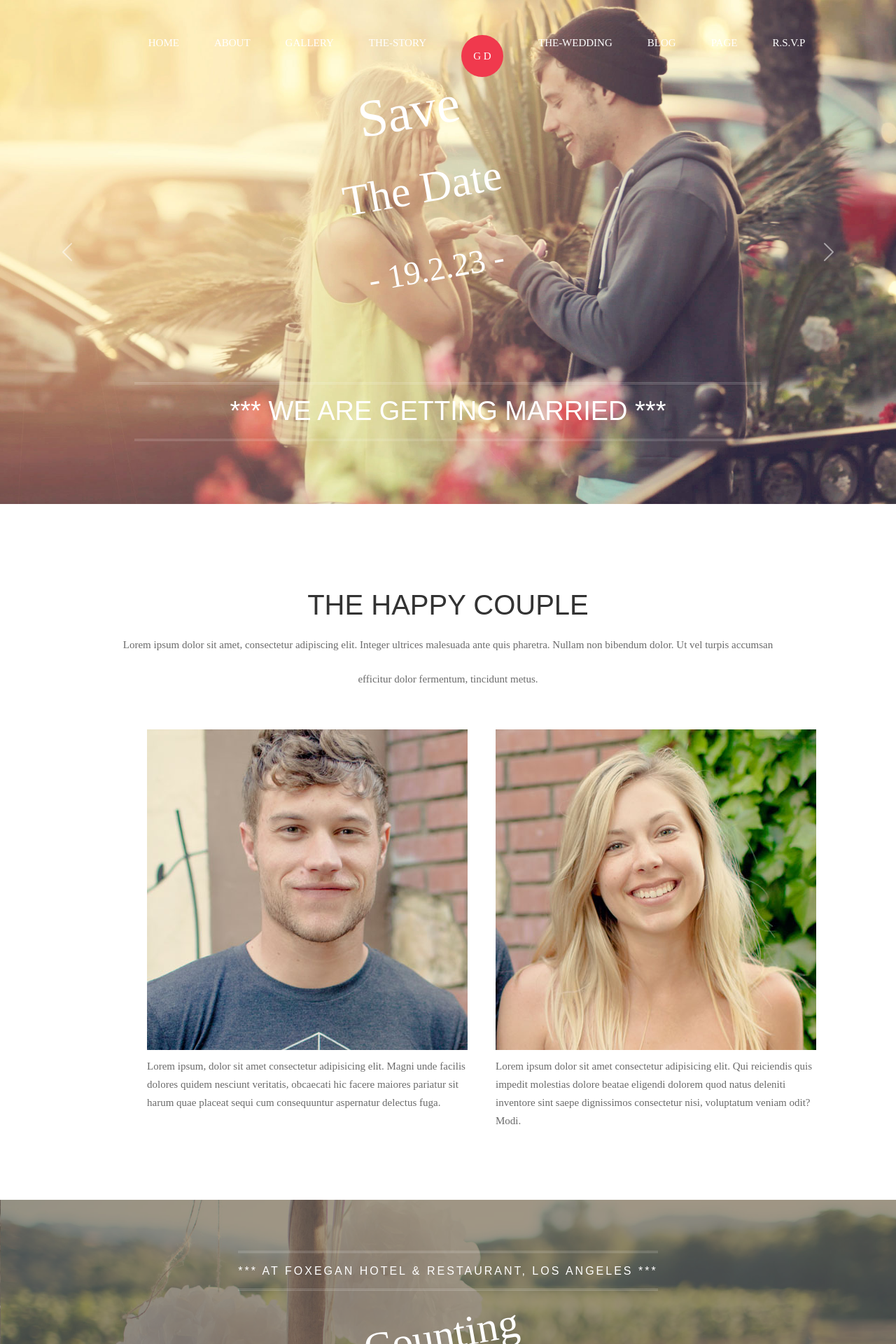
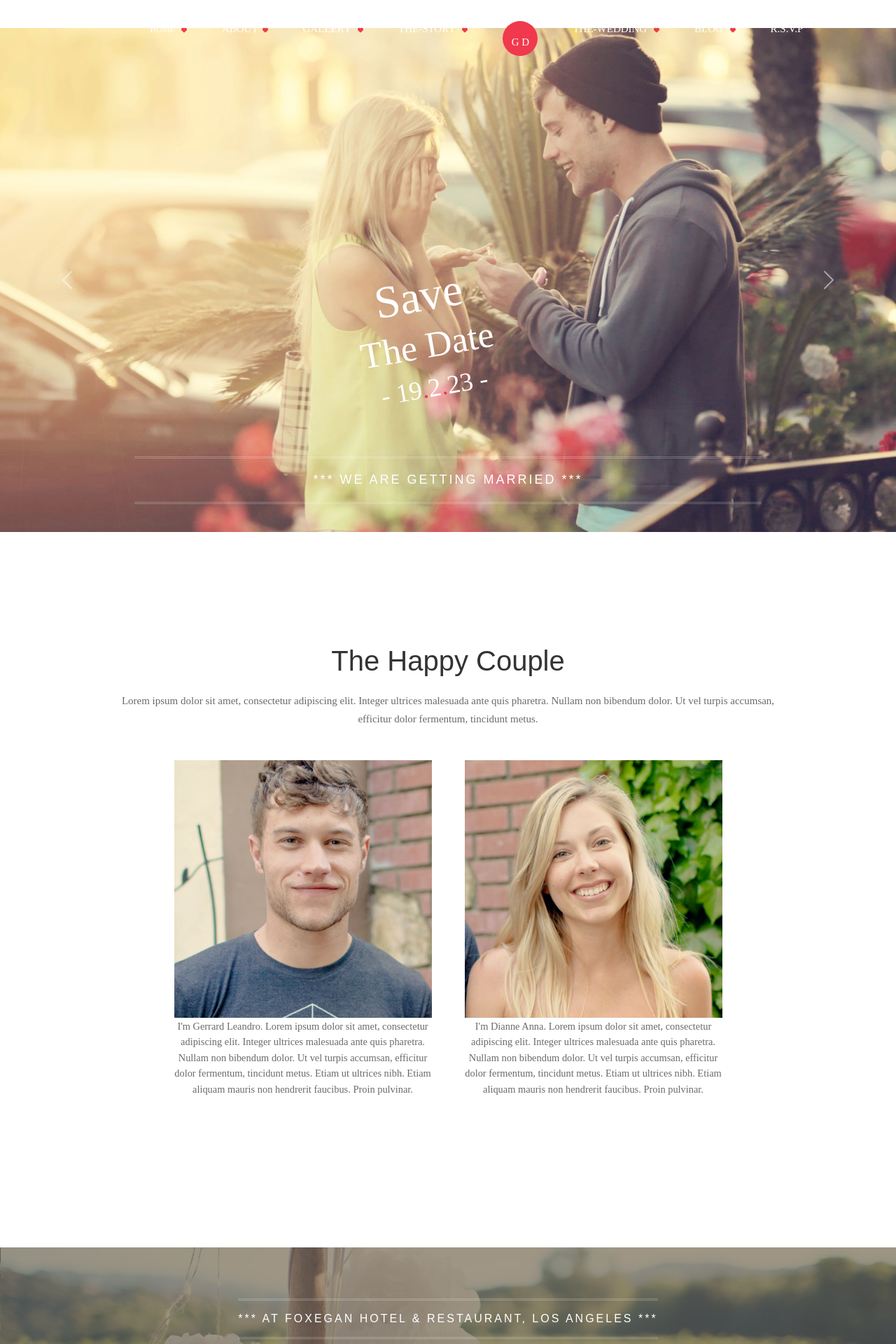
Before and after one commit to KiranSg-coder/Wedding-website, a React (Create React App) app: page / in a window 1280 px wide. Shown: the top 1920 px of the page at 70% size. Built offline with nearby package versions, Linux system fonts and the light colour scheme.

Commit message:
home page done

```diff
--- a/src/Components/Carousel/Carouselpage.jsx
+++ b/src/Components/Carousel/Carouselpage.jsx
@@ -35,22 +35,10 @@ function Carouselpage() {
               </div>
             </div>
             <div className={styles.banner}>
-              <hr
-                style={{
-                  borderTopWidth: "medium",
-                  borderTopStyle: "double",
-                  borderTopColor: "FFF",
-                }}
-              />
+              <hr />
 
               <h4>*** WE ARE GETTING MARRIED ***</h4>
-              <hr
-                style={{
-                  borderTopWidth: "medium",
-                  borderTopStyle: "double",
-                  borderTopColor: "FFF",
-                }}
-              />
+              <hr />
             </div>
           </CarouselCaption>
         </Carousel.Item>
@@ -58,7 +46,7 @@ function Carouselpage() {
         <Carousel.Item>
           <img
             className="d-block w-100"
-            src={exampleImage2} // Use the imported image file
+            src={exampleImage2}
             alt="Second slide"
             width="100%"
             height="100%"
@@ -68,25 +56,14 @@ function Carouselpage() {
               <div className={styles.save}>Save</div>
               <div className={styles.the_date}>The Date</div>
               <div className={styles.date}>
-                - 19<span color="pink">.</span>2<span color="pink">.</span>23 -
+                - 19<span className={styles.color}>.</span>2
+                <span className={styles.color}>.</span>23 -
               </div>
             </div>
             <div className={styles.banner}>
-              <hr
-                style={{
-                  borderTopWidth: "medium",
-                  borderTopStyle: "double",
-                  borderTopColor: "FFF",
-                }}
-              />
+              <hr />
               <h4>*** WE ARE GETTING MARRIED ***</h4>
-              <hr
-                style={{
-                  borderTopWidth: "medium",
-                  borderTopStyle: "double",
-                  borderTopColor: "FFF",
-                }}
-              />
+              <hr />
             </div>
           </CarouselCaption>
         </Carousel.Item>
@@ -94,7 +71,7 @@ function Carouselpage() {
         <Carousel.Item>
           <img
             className="d-block w-100"
-            src={exampleImage3} // Use the imported image file
+            src={exampleImage3}
             alt="Third slide"
             width="100%"
             height="100%"
@@ -104,25 +81,16 @@ function Carouselpage() {
               <div className={styles.save}>Save</div>
               <div className={styles.the_date}>The Date</div>
               <div className={styles.date}>
-                - 19<span color="pink">.</span>2<span color="pink">.</span>23 -
+                - 19<span className={styles.color}>.</span>2
+                <span className={styles.color}>.</span>23 -
               </div>
             </div>
             <div className={styles.banner}>
-              <hr
-                style={{
-                  borderTopWidth: "medium",
-                  borderTopStyle: "double",
-                  borderTopColor: "FFF",
-                }}
-              />
-              <h4>*** WE ARE GETTING MARRIED ***</h4>
-              <hr
-                style={{
-                  borderTopWidth: "medium",
-                  borderTopStyle: "double",
-                  borderTopColor: "FFF",
-                }}
-              />
+              <hr />
+              <h4 className={styles["banner-text"]}>
+                *** WE ARE GETTING MARRIED ***
+              </h4>
+              <hr />
             </div>
           </CarouselCaption>
         </Carousel.Item>
@@ -132,98 +100,3 @@ function Carouselpage() {
 }
 
 export default Carouselpage;
-
-// import React, { useState } from "react";
-// import Carousel from "react-bootstrap/Carousel";
-// import exampleImage1 from "../../Assets/slide-image-1920-d.jpg"; // Import your image files
-// import exampleImage2 from "../../Assets/slide-image-1920-f.jpg";
-// import exampleImage3 from "../../Assets/slide-image-1920-h.jpg";
-// import "./Carouselpage.module.css"; // Import your custom CSS file
-
-// function Carouselpage() {
-//   const [index, setIndex] = useState(0);
-//   const [showArrows, setShowArrows] = useState(false);
-
-//   const handleSelect = (selectedIndex) => {
-//     setIndex(selectedIndex);
-//   };
-
-//   return (
-//     <div
-//       className="carousel-container"
-//       onMouseEnter={() => setShowArrows(true)}
-//       onMouseLeave={() => setShowArrows(false)}
-//     >
-//       <Carousel
-//         nextIcon={showArrows && <span className="custom-arrow">❯</span>}
-//         prevIcon={showArrows && <span className="custom-arrow">❮</span>}
-//         indicators={false}
-//         activeIndex={index}
-//         onSelect={handleSelect}
-//       >
-//         <Carousel.Item>
-//           <img
-//             className="d-block w-100"
-//             src={exampleImage1}
-//             alt="First slide"
-//           />
-//           <Carousel.Caption>
-//             <div className="caption-content">
-//               <div className="line"></div>
-//               <h4>We are getting married</h4>
-//               <div className="line"></div>
-//               <div className="heart-container">
-//                 <span className="heart">❤️</span>
-//                 <span className="heart" style={{ color: "white" }}>
-//                   ❤️
-//                 </span>
-//               </div>
-//             </div>
-//           </Carousel.Caption>
-//         </Carousel.Item>
-//         <Carousel.Item>
-//           <img
-//             className="d-block w-100"
-//             src={exampleImage2}
-//             alt="Second slide"
-//           />
-//           <Carousel.Caption>
-//             <div className="caption-content">
-//               <div className="line"></div>
-//               <h4>We are getting married</h4>
-//               <div className="line"></div>
-//               <div className="heart-container">
-//                 <span className="heart">❤️</span>
-//                 <span className="heart" style={{ color: "white" }}>
-//                   ❤️
-//                 </span>
-//               </div>
-//             </div>
-//           </Carousel.Caption>
-//         </Carousel.Item>
-//         <Carousel.Item>
-//           <img
-//             className="d-block w-100"
-//             src={exampleImage3}
-//             alt="Third slide"
-//           />
-//           <Carousel.Caption>
-//             <div className="caption-content">
-//               <div className="line"></div>
-//               <h4>We are getting married</h4>
-//               <div className="line"></div>
-//               <div className="heart-container">
-//                 <span className="heart">❤️</span>
-//                 <span className="heart" style={{ color: "white" }}>
-//                   ❤️
-//                 </span>
-//               </div>
-//             </div>
-//           </Carousel.Caption>
-//         </Carousel.Item>
-//       </Carousel>
-//     </div>
-//   );
-// }
-
-// export default Carouselpage;
--- a/src/Components/Carousel/Carouselpage.module.css
+++ b/src/Components/Carousel/Carouselpage.module.css
@@ -5,7 +5,8 @@
     justify-content: center;
     align-items: center;
     text-align: center;
-    height: 82%;
+    height: 100vh;
+
 }
 
 .save,
@@ -13,44 +14,52 @@
 .date,
 .banner {
     font-family: 'Pacifico', cursive;
-    margin-bottom: 50px;
+    margin: auto;
+
 }
 
 .save {
-    font-size: 75px;
-    line-height: 30px;
+    font-size: 65px;
+    line-height: 1;
+
 }
 
 .the_date {
-    font-size: 62px;
+    font-size: 52px;
 }
 
 .date {
-    font-size: 47px;
-    line-height: 40px;
+    font-size: 37px;
+    line-height: 1.2;
+
 }
 
-.pink_dot {
+.color {
     color: #f0394d;
 }
 
 .banner h4 {
-    font-size: 38px;
+    font-size: 18px;
     color: white;
+    margin: 20px 0;
+    letter-spacing: 3px;
 
-    justify-content: center;
+}
+
+.banner hr {
+    border-top: medium double #fff;
+    border-top-color: rgb(255, 255, 255);
+    width: 100%;
     margin: 0;
+
+    /* Adjusted margin to 0 */
 }
 
 .curve {
-
     padding-bottom: 80px;
     font-family: 'Pacifico', cursive;
     -ms-transform: rotate(-10deg);
-
     -webkit-transform: rotate(-10deg);
     transform: rotate(-10deg);
-
     padding-right: 50px;
-
 }
--- a/src/Components/Footer/Footer.module.css
+++ b/src/Components/Footer/Footer.module.css
@@ -2,15 +2,14 @@
 
 .Container {
     width: 100%;
-    height: 100vh;
+    height: 80vh;
     background: url("../../Assets/slide-image-1920-h.jpg");
     background-attachment: fixed;
+    background-size: cover;
     background-repeat: no-repeat;
-    background-size: cover;
-    background-position: center;
     position: relative;
-    /* z-index: 1;
-    margin: 5em 0; */
+    z-index: 1;
+    margin: auto;
 
     &::before {
         position: absolute;
@@ -19,13 +18,13 @@
         height: 100%;
         top: 0;
         left: 0;
-        background: rgba(77, 75, 75, 0.6);
+        background: rgba(75, 75, 75, 0.6);
         z-index: -1;
     }
 
     .rotate {
-        padding-top: 20px;
-        padding-bottom: 70px;
+        padding-top: 100px;
+        padding-bottom: 50px;
         font-family: 'Arvo', serif;
         -ms-transform: rotate(-10deg);
         -webkit-transform: rotate(-10deg);
--- a/src/Components/Friend/Friend.jsx
+++ b/src/Components/Friend/Friend.jsx
@@ -25,7 +25,11 @@ const Friend = () => {
         <Box>
           <Bride>
             <div className="box">
+              <div className="image-container">
+                <div className="image-wrapper">
                   <img src={image2} alt="image" />
+                </div>
+              </div>
               <h2>LOCATION</h2>
               <p>
                 Lorem ipsum dolor sit amet, consectetur adipiscing elit. Integer
@@ -33,7 +37,11 @@ const Friend = () => {
               </p>
             </div>
             <div className="box">
+              <div className="image-container">
+                <div className="image-wrapper">
                   <img src={image3} alt="image" />
+                </div>
+              </div>
               <h2>GIFT REGISTRY</h2>
               <p>
                 Lorem ipsum dolor sit amet, consectetur adipiscing elit. Integer
@@ -41,7 +49,11 @@ const Friend = () => {
               </p>
             </div>
             <div className="box">
+              <div className="image-container">
+                <div className="image-wrapper">
                   <img src={image1} alt="Women" />
+                </div>
+              </div>
               <h2>ACCOMODATION</h2>
               <p>
                 Lorem ipsum dolor sit amet, consectetur adipiscing elit. Integer
@@ -111,21 +123,33 @@ const Bride = styled.div`
     padding: 1rem;
     line-height: 1.4rem;
   }
+  .image-container {
+      width: 100%;
+      border: 1px solid white;
+      overflow: hidden; /* Add overflow property to hide overflowing content */
+    }
 
+    .image-container {
+      border: 1px solid white;
+    }
+
+    .image-wrapper {
+      margin: -1px; /* Adjust this value to control the size of the white line */
+      overflow: hidden;
+    }
   img {
-
       width: 100%;
       border: 1px solid white;
       display: block !important;
-        // display: block;
       transition: all 0.3s;
+      margin: auto;
     }
 
     img:hover {
-
       filter: brightness(50%);
       transform: scale(1.05);
       cursor: pointer;
+      border: 2px solid red; /* Add border on hover */
+    }
 
-      }
 `;
--- a/src/Components/Friend/Friend.module.css
+++ b/src/Components/Friend/Friend.module.css
@@ -6,3 +6,7 @@
     padding-top: 80px;
 
 }
+
+.image {
+    margin: auto;
+}
--- a/src/Components/Intro/Intro.jsx
+++ b/src/Components/Intro/Intro.jsx
@@ -1,57 +1,134 @@
 import React from "react";
-import styles from "./Intro.module.css";
+import styled from "styled-components";
 import him from "../../Assets/him2.jpg";
 import her from "../../Assets/her2.jpg";
 import "./Intro.module.css";
 
 const Intro = () => {
   return (
-    <div>
-      <div style={{ textAlign: "center", paddingTop: "100px" }}>
-        <h1>THE HAPPY COUPLE</h1>
-        <p
-          style={{ fontSize: "15px", lineHeight: "26px", marginBottom: "25px" }}
-        >
+    <IntroHeader>
+      <h1>The Happy Couple</h1>
+      <p>
         Lorem ipsum dolor sit amet, consectetur adipiscing elit. Integer
-          ultrices malesuada ante quis pharetra. Nullam non bibendum dolor. Ut
-          vel turpis accumsan
+        ultrices malesuada ante quis pharetra. Nullam non bibendum dolor. Ut vel
+        turpis accumsan, <br /> efficitur dolor fermentum, tincidunt metus.
       </p>
-        <div
-          style={{
-            display: "flex",
-            justifyContent: "center",
-            marginBottom: "60px",
-          }}
-        >
-          efficitur dolor fermentum, tincidunt metus.
+
+      <FriendsContainer>
+        <Box>
+          <div className="box">
+            <div className="image-container">
+              <div className="image-wrapper">
+                <img src={him} alt="Gerrard Leandro" />
               </div>
             </div>
-
-      <div style={{ display: "flex", justifyContent: "space-around" }}>
-        <div style={{ flex: 1, marginLeft: "210px", marginRight: "20px" }}>
-          <img src={him} alt="Him" />
-
-          <p style={{ marginTop: "10px" }}>
-            Lorem ipsum, dolor sit amet consectetur adipisicing elit. Magni unde
-            facilis dolores quidem nesciunt veritatis, obcaecati hic facere
-            maiores pariatur sit harum quae placeat sequi cum consequuntur
-            aspernatur delectus fuga.
+            <p>
+              I'm Gerrard Leandro. Lorem ipsum dolor sit amet, consectetur
+              adipiscing elit. Integer ultrices malesuada ante quis pharetra.
+              Nullam non bibendum dolor. Ut vel turpis accumsan, efficitur dolor
+              fermentum, tincidunt metus. Etiam ut ultrices nibh. Etiam aliquam
+              mauris non hendrerit faucibus. Proin pulvinar.
             </p>
           </div>
-
-        <div style={{ flex: 1, marginRight: "250px", marginLeft: "20px" }}>
-          <img src={her} alt="Her" />
-
-          <p style={{ marginTop: "10px" }}>
-            Lorem ipsum dolor sit amet consectetur adipisicing elit. Qui
-            reiciendis quis impedit molestias dolore beatae eligendi dolorem
-            quod natus deleniti inventore sint saepe dignissimos consectetur
-            nisi, voluptatum veniam odit? Modi.
+          <div className="box">
+            <div className="image-container">
+              <div className="image-wrapper">
+                <img src={her} alt="Dianne Anna" />
+              </div>
+            </div>
+            <p>
+              I'm Dianne Anna. Lorem ipsum dolor sit amet, consectetur
+              adipiscing elit. Integer ultrices malesuada ante quis pharetra.
+              Nullam non bibendum dolor. Ut vel turpis accumsan, efficitur dolor
+              fermentum, tincidunt metus. Etiam ut ultrices nibh. Etiam aliquam
+              mauris non hendrerit faucibus. Proin pulvinar.
             </p>
           </div>
-      </div>
-    </div>
+        </Box>
+      </FriendsContainer>
+    </IntroHeader>
   );
 };
 
 export default Intro;
+
+const FriendsContainer = styled.div`
+  display: flex;
+  justify-content: center;
+  align-items: center;
+`;
+
+const Box = styled.div`
+  display: flex;
+  gap: 1em;
+
+  .box {
+    width: 100%;
+    max-width: 400px;
+    background: #fff;
+    text-align: center;
+    padding: 1em;
+    padding-top: 20px;
+
+    h2 {
+      font-size: 1.3rem;
+      font-weight: 500;
+      margin: 1rem 0 0.5rem 0;
+    }
+
+    p {
+      font-size: 0.9rem;
+      font-weight: 500;
+      line-height: 1.4rem;
+    }
+
+    .image-container {
+      width: 100%;
+      border: 1px solid white;
+      overflow: hidden;
+    }
+
+    .image-wrapper {
+      margin: -1px;
+      overflow: hidden;
+    }
+
+    img {
+      width: 100%;
+      display: block;
+      transition: all 0.3s;
+      margin: auto;
+      border: 1px solid white;
+    }
+
+    img:hover {
+      filter: brightness(50%);
+      transform: scale(1.05);
+      cursor: pointer;
+      border: 2px solid red;
+    }
+  }
+
+  @media (max-width: 600px) {
+    flex-direction: column;
+    align-items: center;
+    text-align: center;
+
+    .box {
+      max-width: 100%;
+    }
+  }
+`;
+
+const IntroHeader = styled.div`
+  text-align: center;
+  padding: 100px;
+
+  h1 {
+    /* Add any additional styles for h1 */
+  }
+
+  p {
+    /* Add any additional styles for p */
+  }
+`;
--- a/src/Components/Navbar/NavBar.jsx
+++ b/src/Components/Navbar/NavBar.jsx
@@ -1,5 +1,7 @@
 import React, { useState, useEffect } from "react";
 import styled from "styled-components";
+import { FontAwesomeIcon } from "@fortawesome/react-fontawesome";
+import { faHeart } from "@fortawesome/free-solid-svg-icons";
 
 const Navbar = () => {
   const [click, setClick] = useState(false);
@@ -46,57 +48,108 @@ const Navbar = () => {
           <div className="navbar">
             <ul className={click ? "nav__menu active" : "nav__menu"}>
               <li>
-                <a href="#home" style={{ fontSize: "15px" }}>
-                  HOME
+                <a href="#home" style={{ fontSize: "12px" }}>
+                  HOME{" "}
+                  <FontAwesomeIcon
+                    icon={faHeart}
+                    style={{
+                      fontSize: "8px",
+                      marginLeft: "6px",
+                      color: "#f0394d",
+                    }}
+                  />
                 </a>
               </li>
               <li>
                 <a href="#couple" style={{ fontSize: "15px" }}>
                   ABOUT
+                  <FontAwesomeIcon
+                    icon={faHeart}
+                    style={{
+                      fontSize: "8px",
+                      marginLeft: "6px",
+                      color: "#f0394d",
+                    }}
+                  />
                 </a>
               </li>
               <li>
                 <a href="#ourStory" style={{ fontSize: "15px" }}>
-                  GALLERY
+                  GALLERY{" "}
+                  <FontAwesomeIcon
+                    icon={faHeart}
+                    style={{
+                      fontSize: "8px",
+                      marginLeft: "6px",
+                      color: "#f0394d",
+                    }}
+                  />
                 </a>
               </li>
               <li>
                 <a href="#event" style={{ fontSize: "15px" }}>
-                  THE-STORY
+                  THE-STORY{" "}
+                  <FontAwesomeIcon
+                    icon={faHeart}
+                    style={{
+                      fontSize: "8px",
+                      marginLeft: "6px",
+                      color: "#f0394d",
+                    }}
+                  />
                 </a>
               </li>
 
               <li
                 style={{
-                  width: "60px",
-                  height: "60px",
+                  width: "50px",
+                  height: "50px",
                   borderRadius: "100%",
                   backgroundColor: "#f0394d",
                   color: "#fff",
                   textAlign: "center",
-                  lineHeight: "60px",
+                  lineHeight: "30px",
                 }}
               >
-                <a href="#event" style={{ fontSize: "15px" }}>
+                <a
+                  href="#event"
+                  style={{
+                    fontSize: "15px",
+                    textAlign: "center",
+                    lineHeight: "60px",
+                  }}
+                >
                   G D
                 </a>
               </li>
 
               <li>
                 <a href="#friend" style={{ fontSize: "15px" }}>
-                  THE-WEDDING
+                  THE-WEDDING{" "}
+                  <FontAwesomeIcon
+                    icon={faHeart}
+                    style={{
+                      fontSize: "8px",
+                      marginLeft: "6px",
+                      color: "#f0394d",
+                    }}
+                  />
                 </a>
               </li>
               <li>
                 <a href="#gallery" style={{ fontSize: "15px" }}>
-                  BLOG
+                  BLOG{" "}
+                  <FontAwesomeIcon
+                    icon={faHeart}
+                    style={{
+                      fontSize: "8px",
+                      marginLeft: "6px",
+                      color: "#f0394d",
+                    }}
+                  />
                 </a>
               </li>
-              <li>
-                <a href="#gallery" style={{ fontSize: "15px" }}>
-                  PAGE
-                </a>
-              </li>
+
               <li>
                 <a href="#rsvp" style={{ fontSize: "15px" }}>
                   R.S.V.P
@@ -228,7 +281,7 @@ const NavContainer = styled.div`
   .navbar {
     max-width: 1140px;
     margin: 0 auto;
-    padding: 50px;
+    padding: 30px;
     display: flex;
     justify-content: space-between;
     align-items: center;
```
Lines whose indentation alone changed are shown as unchanged.
